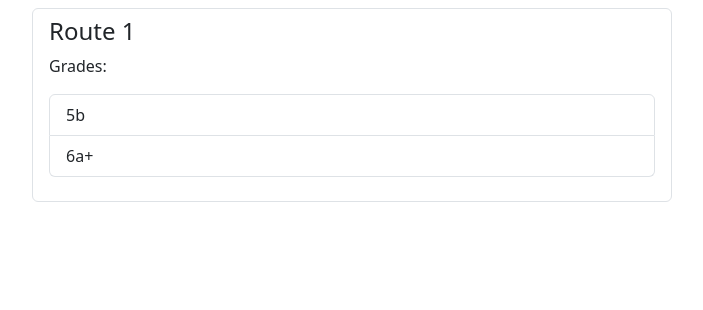
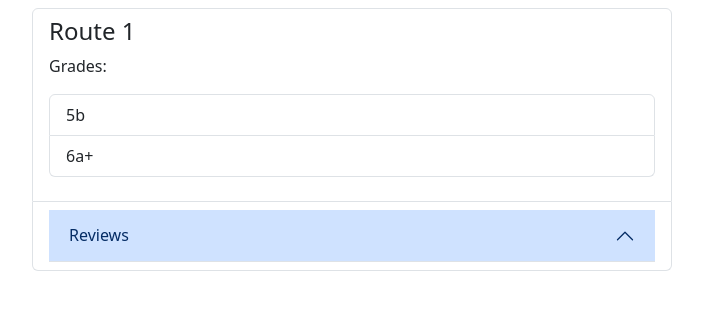
Before and after one commit to theodoregraham1/climbingTracker, a Django app: page /centre/walls/1 in a window 1280 px wide. Shown: the part 192-502 px from the top of the page, without its empty margins (288-991 px from the left). Run offline with Django 5.2, Linux system fonts and the light colour scheme; a user stored in the database is signed in; data comes from the database, SQL or seed files in the repository; both versions use the stored data as it was after the commit.

Commit message:
I think I'm done... or almost at least. Reviews still need to be cleared on reset

```diff
--- a/climbingTracker/settings.py
+++ b/climbingTracker/settings.py
@@ -125,6 +125,9 @@ STATICFILES_DIRS = (
   os.path.join(BASE_DIR, 'static'),
 )
 
+# Login
+LOGIN_URL = '/login/'
+
 # Default primary key field type
 # https://docs.djangoproject.com/en/5.0/ref/settings/#default-auto-field
 
--- a/templates/tracker/layout.html
+++ b/templates/tracker/layout.html
@@ -7,8 +7,10 @@
     <title>{% block title %}Climbing Tracker{% endblock %}</title>
 
     <link href="https://cdn.jsdelivr.net/npm/bootstrap@5.3.3/dist/css/bootstrap.min.css" rel="stylesheet" integrity="sha384-QWTKZyjpPEjISv5WaRU9OFeRpok6YctnYmDr5pNlyT2bRjXh0JMhjY6hW+ALEwIH" crossorigin="anonymous">
+    <script src="{% static 'scripts.js' %}"></script>
+    <script src="https://cdn.jsdelivr.net/npm/bootstrap@5.3.0-alpha1/dist/js/bootstrap.bundle.min.js"></script>
+
     <link rel="stylesheet" href="{% static 'styles.css' %}">
-    <script src="{% static 'scripts.js' %}"></script>
 
     {% block head %}{% endblock %}
 </head>
--- a/templates/tracker/wall.html
+++ b/templates/tracker/wall.html
@@ -38,15 +38,48 @@
                                         <input class="form-check-inline" type="checkbox" id="grade-{{ grade.id }}-checkbox" oninput="grade_climbed({{ grade.id }})" {% if grade.climbed %}checked{% endif %}>
                                     </span>
                                 {% endif %}
+
                             </li>
                         {% endfor %}
                     </ul>
                 </div>
             </li>
+            <li class="list-group-item accordion accordion-flush" id="route-{{ route.id }}-accordian">
+                <!-- Reviews -->
+                    <div class="accordion-item p-0 m-0">
+                        <h2 class="accordion-header" id="route-{{ route.id }}-acc-heading">
+                            <button class="accordion-button" type="button" data-bs-toggle="collapse" data-bs-target="#route-{{ route.id }}-acc-item" aria-expanded="false" aria-controls="route-{{ route.id }}-acc-item">
+                                Reviews
+                            </button>
+                        </h2>
+                        <div id="route-{{ route.id }}-acc-item" class="accordion-collapse collapse" aria-labelledby="route-{{ route.id }}-acc-heading" data-bs-parent="#route-{{ route.id }}-accordian">
+                            <div class="accordion-body">
+                                <ul class="list-group list-group-flush">
+                                    {% if request.session.type == "Climber" %}
+                                        <li class="list-group-item list-group-item-action">
+                                            <h4>Your review</h4>
+                                            <form action="{% url 'review' route.id %}" method="post">
+                                                {% csrf_token %}
+                                                <textarea name="content" class="form-control" placeholder="Write your review here..." style="height: 100px">{% if route.reviewed %}{{ route.user_review.content }}{% endif %}</textarea>
+                                                <button type="submit" class="btn btn-success mt-2">Submit review</button>
+                                            </form>
+                                        </li>
+                                    {% endif %}
 
-            <!-- Comments -->
-
+                                    {% for review in route.reviews %}
+                                        <li class="list-group-item list-group-item-action">
+                                            <h5>{{ review.writer }}</h5>
+                                            <p class="small">{{ review.timestamp }}</p>
+                                            <p>
+                                                {{ review.content }}
+                                            </p>
+                                        </li>
+                                    {% endfor %}
+                                </ul>
+                            </div>
+                        </div>
+                    </div>
+            </li>
         {% endfor %}
     </ul>
-    <!-- TODO -->
 {% endblock %}
--- a/tracker/models.py
+++ b/tracker/models.py
@@ -1,6 +1,5 @@
 from django.contrib.auth.models import User, Group
 from django.db import models
-from django.core import validators
 
 
 class Centre(models.Model):
@@ -53,21 +52,28 @@ class Route(models.Model):
     number = models.IntegerField(blank=True)
 
     def serialise(self, request):
+        print(len(self.reviews.filter(writer__user=request.user)) > 0)
         data = {
             "id": self.id,
             "number": self.number,
             "wall": self.wall,
-            "grades": []
+            "grades": [],
+            "reviewed": len(self.reviews.filter(writer__user=request.user)) > 0,
+            "reviews": [r.serialise() for r in self.reviews.exclude(writer__user=request.user).order_by("timestamp")]
         }
 
+        # Get user's review
+        if data["reviewed"]:
+            data["user_review"] = self.reviews.get(writer__user=request.user).serialise()
+
+        # Get grade information
         grades_data = []
         if len(Climber.objects.filter(user=request.user)) > 0:
             climber = Climber.objects.get(user=request.user)
 
             for grade in self.grades.all().order_by("grade"):
                 g = grade.serialise()
-                g.update({"climbed": climber in grade.climbers.all()})
-
+                g["climbed"] = climber in grade.climbers.all()
                 grades_data.append(g)
 
         else:
@@ -97,6 +103,7 @@ class Grade(models.Model):
     class Meta:
         app_label = "tracker"
 
+
 class Wall(models.Model):
     centre = models.ForeignKey(Centre, related_name="walls", on_delete=models.CASCADE, blank=True)
     name = models.TextField(max_length=100)
@@ -111,6 +118,14 @@ class Review(models.Model):
     writer = models.ForeignKey("Climber", related_name="reviews", on_delete=models.CASCADE)
     route = models.ForeignKey(Route, related_name="reviews", on_delete=models.CASCADE)
     timestamp = models.DateTimeField(auto_now=True)
+    content = models.TextField()
+
+    def serialise(self):
+        return {
+            "writer": self.writer.user.username,
+            "timestamp": self.timestamp,
+            "content": self.content
+        }
 
     class Meta:
         app_label = "tracker"
--- a/tracker/urls.py
+++ b/tracker/urls.py
@@ -3,7 +3,7 @@ from django.urls import path
 from . import views
 
 urlpatterns = [
-    path("login", views.login_view, name="login"),
+    path("login/", views.login_view, name="login"),
     path("register", views.register, name="register"),
     path("centre/register", views.add_centre, name="add_centre"),
     path("logout", views.logout_view, name="logout"),
@@ -16,6 +16,8 @@ urlpatterns = [
 
     path("centre/walls/<int:wall_id>", views.view_wall, name="wall"),
     path("centre/walls/add", views.add_wall, name="add_wall"),
+
+    path("centre/routes/<int:route_id>/review", views.submit_review, name="review"),
     path("walls/remove-route/<int:route_id>", views.remove_route, name="remove_route"),
 
     path("api/centres", views.get_centres, name="centres"),
--- a/tracker/views.py
+++ b/tracker/views.py
@@ -8,7 +8,7 @@ from django.shortcuts import render
 from django.urls import reverse
 
 from tracker.constants import POSSIBLE_GRADES
-from tracker.models import Climber, Centre, Wall, Route, Grade
+from tracker.models import Climber, Centre, Wall, Route, Grade, Review
 
 
 def index(request):
@@ -339,7 +339,7 @@ def view_wall(request, wall_id):
     return render(request, "tracker/wall.html", {
         "wall": wall,
         "routes": [route.serialise(request) for route in wall.routes.all()],
-        "location": wall.centre if wall.centre is not None else None
+        "location": wall.centre if wall.centre is not None else None,
     })
 
 
@@ -400,7 +400,7 @@ def add_route(request):
         new_grade: Grade = Grade(route=route, grade=grade)
         new_grade.save()
 
-    messages.success(request,  "Route added successfully")
+    messages.success(request, "Route added successfully")
 
     return JsonResponse({"success": True}, status=201)
 
@@ -429,6 +429,7 @@ def remove_route(request, route_id):
     messages.error(request, f"Route number {route_number} was removed")
 
     return HttpResponseRedirect(reverse("wall_settings", args=[wall.id, ]))
+
 
 @login_required
 def edit_route(request, route_id):
@@ -471,7 +472,7 @@ def climb_route(request, grade_id):
 
     climber = Climber.objects.get(user=request.user)
 
-    grade : Grade = Grade.objects.get(id=grade_id)
+    grade: Grade = Grade.objects.get(id=grade_id)
 
     if len(grade.climbers.filter(user=request.user)) > 0:
         grade.climbers.remove(climber)
@@ -479,3 +480,21 @@ def climb_route(request, grade_id):
         grade.climbers.add(climber)
 
     return JsonResponse({"success": True}, status=201)
+
+
+@login_required
+def submit_review(request, route_id):
+    route = Route.objects.get(id=route_id)
+
+    if request.session["type"] != "Climber":
+        return HttpResponseRedirect(reverse("wall", args=[route.wall.id,]))
+
+    climber = Climber.objects.get(user=request.user)
+
+    if len(climber.reviews.filter(route=route)) > 0:
+        climber.reviews.get(route=route).delete()
+
+    review = Review(writer=climber, route=route, content=request.POST["content"])
+    review.save()
+
+    return HttpResponseRedirect(reverse("wall", args=[route.wall.id,]))
```
Also changed, not shown: db.sqlite3, tracker/migrations/0009_grade_climbers_rating.py (added), tracker/migrations/0010_delete_rating.py (added), tracker/migrations/0011_review_content.py (added).
